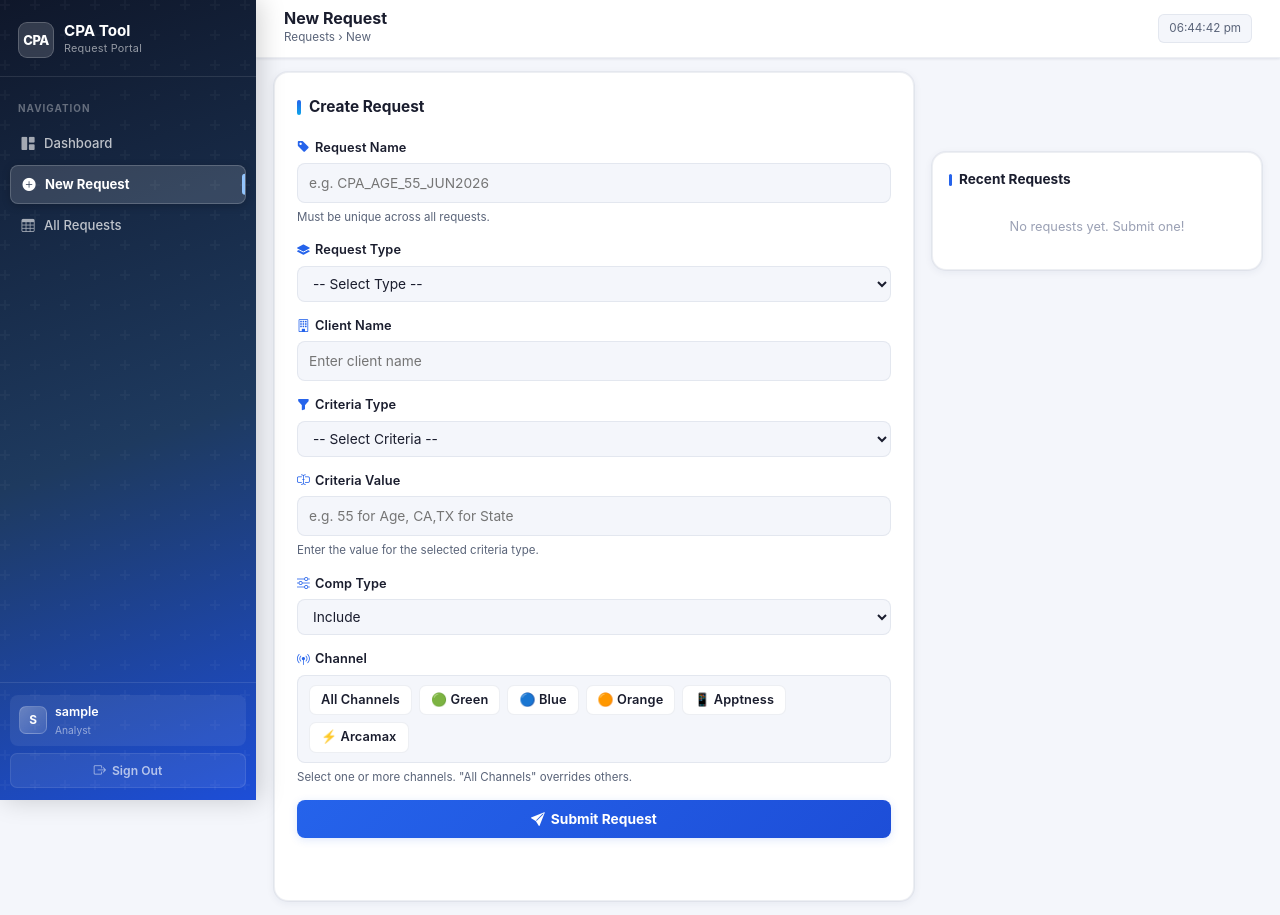
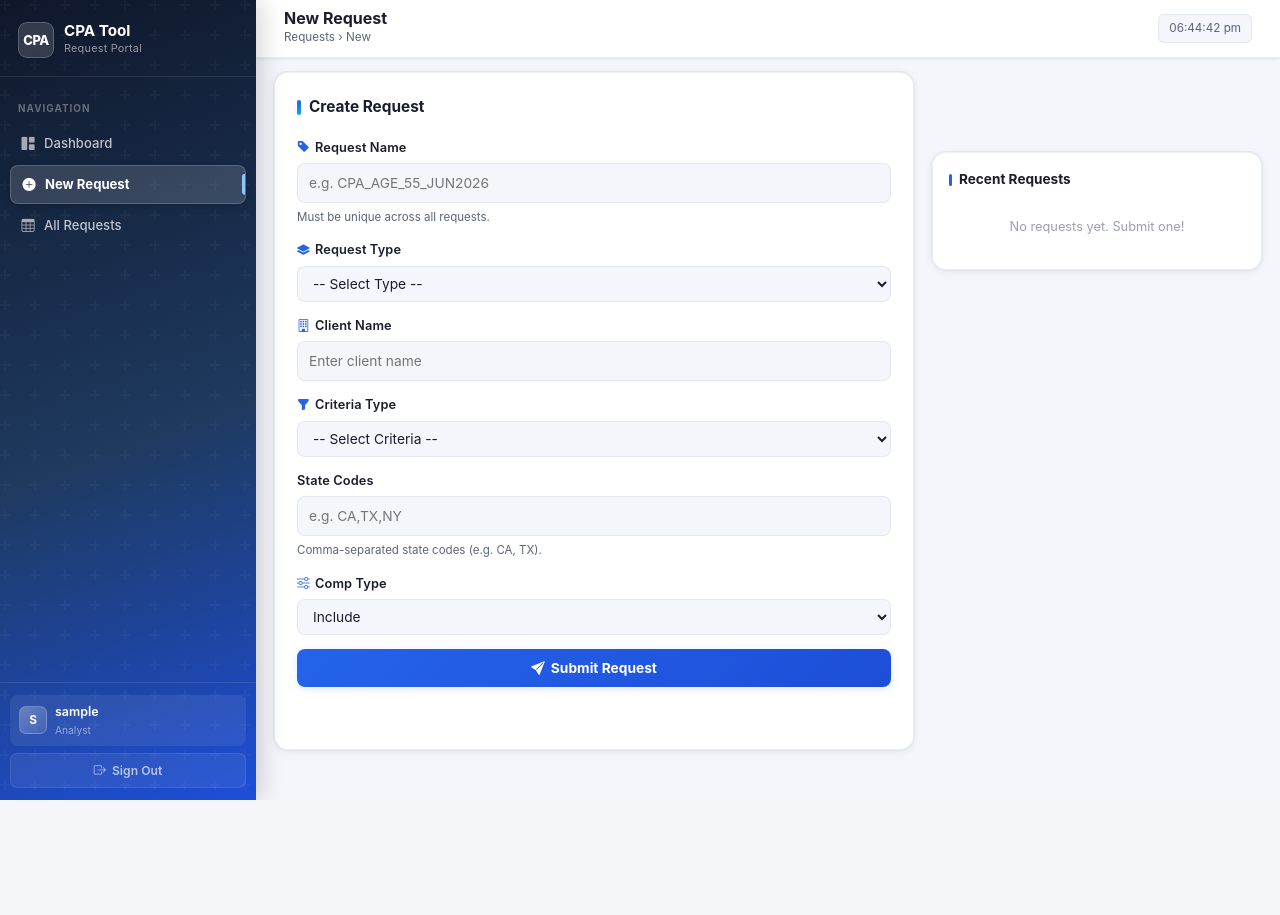
Before and after one commit to Jaideep-7-jai/CPA-Tool, a Flask app: page /new-request in a window 1280 px wide. After the commit the page ends 800 px from the top, so only its background shows below. Run offline with Flask 3, Linux system fonts and the light colour scheme; the visitor is signed in with stand-in values (Sample User, id 1); data that the repository does not hold is empty; some web fonts are replaced.

Commit message:
Show channels after request type selection

```diff
--- a/templates/new_request.html
+++ b/templates/new_request.html
@@ -70,7 +70,7 @@
       </div>
 
       <!-- 7. Channel -->
-      <div class="form-group">
+      <div class="form-group hidden" id="channelGroup">
         <label><i class="bi bi-broadcast-pin" style="color:var(--primary);margin-right:5px;"></i>Channel</label>
         <input type="hidden" name="channel_hidden" id="channel_hidden" value="">
         <div class="channel-multi-wrapper" id="channelWrapper">
```
